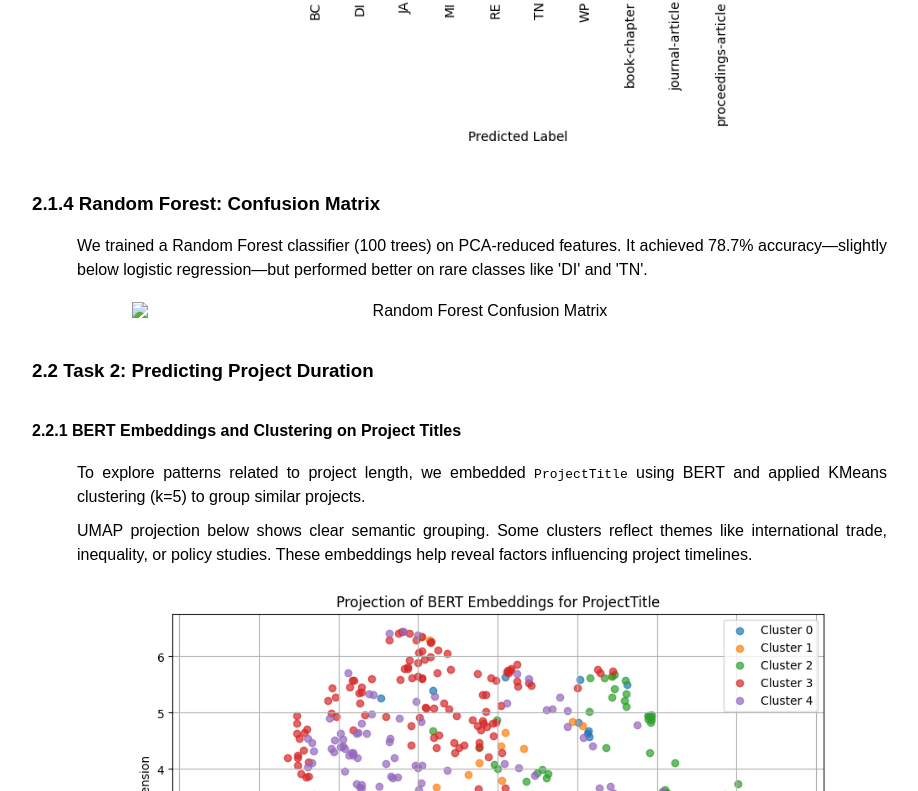
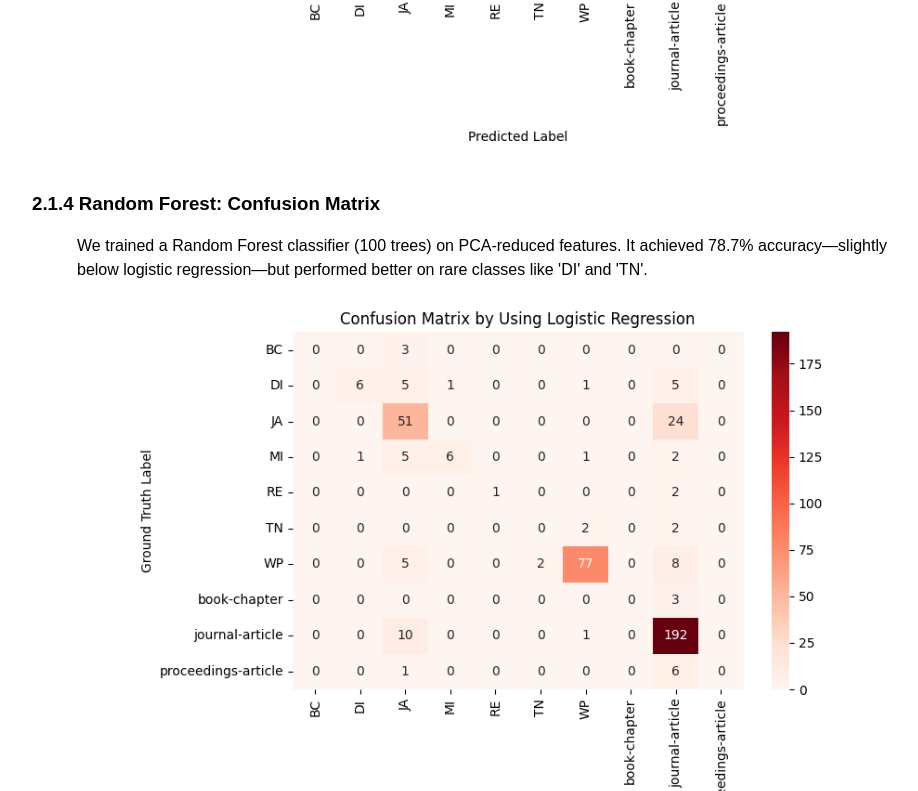
Before and after one commit to xinxiang11/CIT5900-Project3, a plain HTML site: page index.html in a window 1280 px wide. Shown: the part 11209-12000 px from the top of the page, without its empty margins (158-1076 px from the left). Drawn offline with Linux system fonts and the light colour scheme.

Commit message:
Fix image path for Random Forest confusion matrix

```diff
--- a/index.html
+++ b/index.html
@@ -205,7 +205,7 @@ We trained a Random Forest classifier (100 trees) on PCA-reduced features. It ac
 </p>
 
 <div style="text-align: center; margin-bottom: 30px;">
-  <img src="output/model_figures/Confusion Matrix by Using Random Forest.png" alt="Random Forest Confusion Matrix" width="700">
+  <img src="output/model_figures/Confusion Matrix by Using Logistic Regression_random forest.png" alt="Random Forest Confusion Matrix" width="700">
 </div>
 
 <h3>2.2 Task 2: Predicting Project Duration</h3>
```
